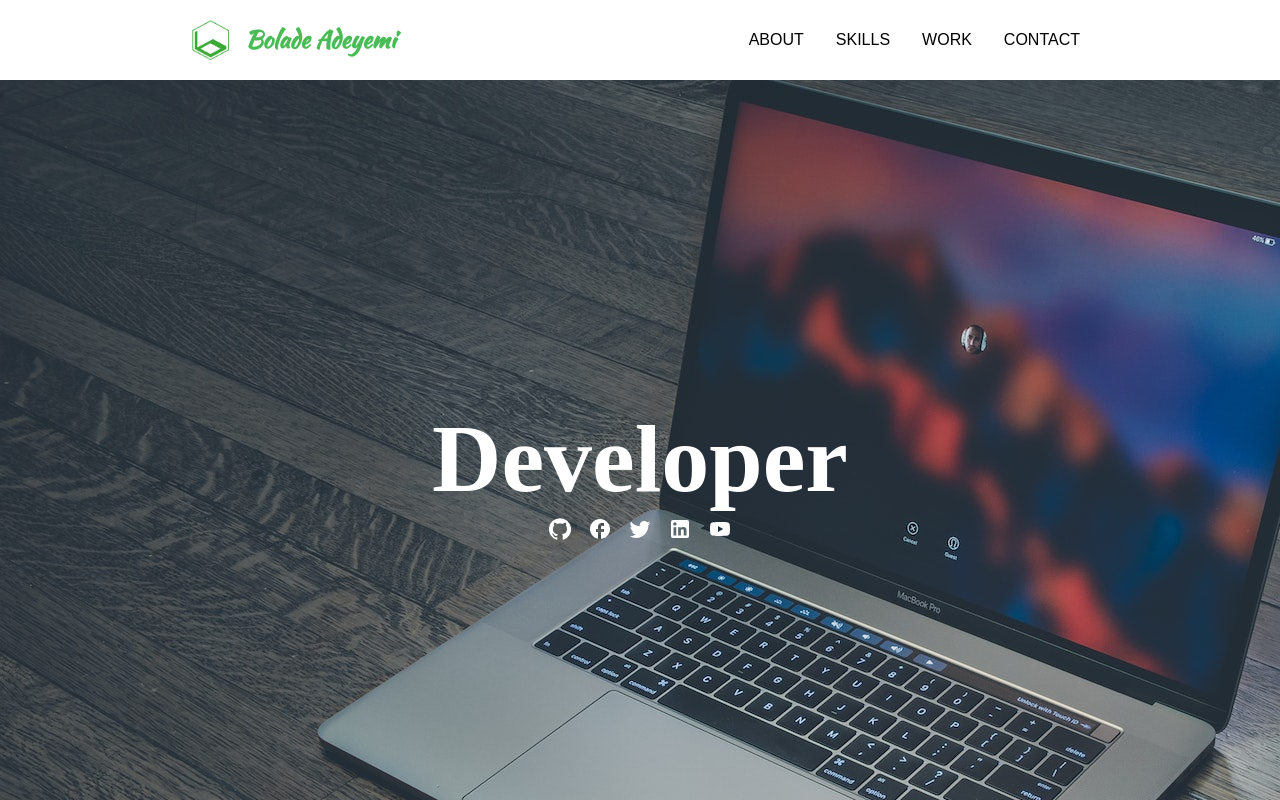
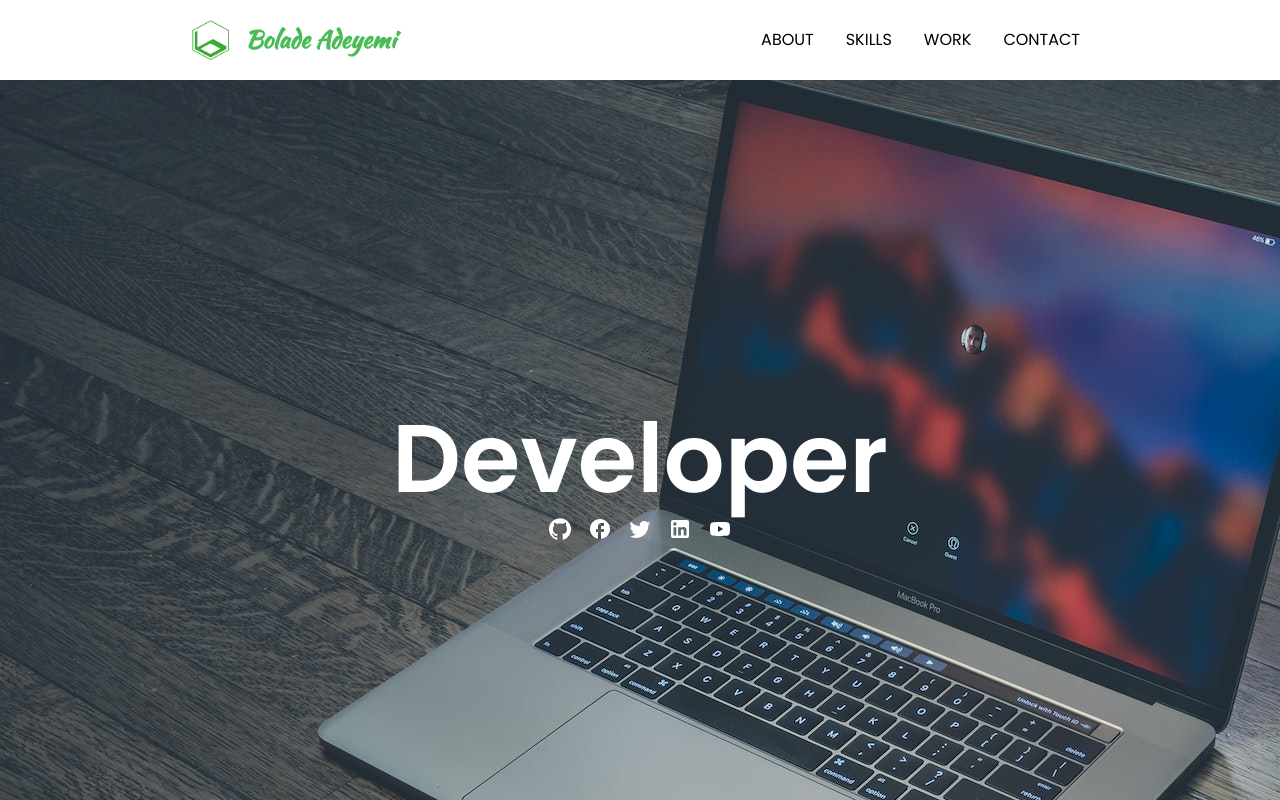
Before and after one commit to boladeadeyemi/my-portfolio, a React (Create React App) app: page / in a window 1280 px wide. Shown: the top 800 px of the page. Built offline with nearby package versions, Linux system fonts and the light colour scheme.

Commit message:
font changed

```diff
--- a/public/index.html
+++ b/public/index.html
@@ -40,6 +40,13 @@
       rel="stylesheet"
     />
 
+    <link rel="preconnect" href="https://fonts.googleapis.com" />
+    <link rel="preconnect" href="https://fonts.gstatic.com" crossorigin />
+    <link
+      href="https://fonts.googleapis.com/css2?family=Poppins:ital,wght@0,400;0,500;0,600;1,700&display=swap"
+      rel="stylesheet"
+    />
+
     <title>Bolade Portfolio</title>
   </head>
   <body>
--- a/src/index.css
+++ b/src/index.css
@@ -1,8 +1,7 @@
 @tailwind base;
 @tailwind components;
 @tailwind utilities;
-@import url('https://fonts.googleapis.com/css2?family=Poppins:wght@100;200;300;400;500;600;700;800;900&display=swap');
-@import url('https://fonts.googleapis.com/css2?family=Kaushan+Script&display=swap');
+
 
 body{
   background-color:black ;
--- a/tailwind.config.js
+++ b/tailwind.config.js
@@ -1,19 +1,14 @@
 /** @type {import('tailwindcss').Config} */
 module.exports = {
-  content: [
-    "./src/**/*.{html,js}",
-  ],
+  content: ["./src/**/*.{html,js}"],
   theme: {
     extend: {},
-      backgroundImage: {},
-      fontFamily: {
-        Kaushan: ['Kaushan Script', 'cursive'],
-        Poppins:['Poppins', 'sans-serif']
-      }
-
+    backgroundImage: {},
+    fontFamily: {
+      Kaushan: ["Kaushan Script", "cursive"],
+      Poppins: ["Poppins", "sans-serif"],
+    },
   },
   variants: {},
-  plugins: [
-  ],
-
-}
+  plugins: [],
+};
```
